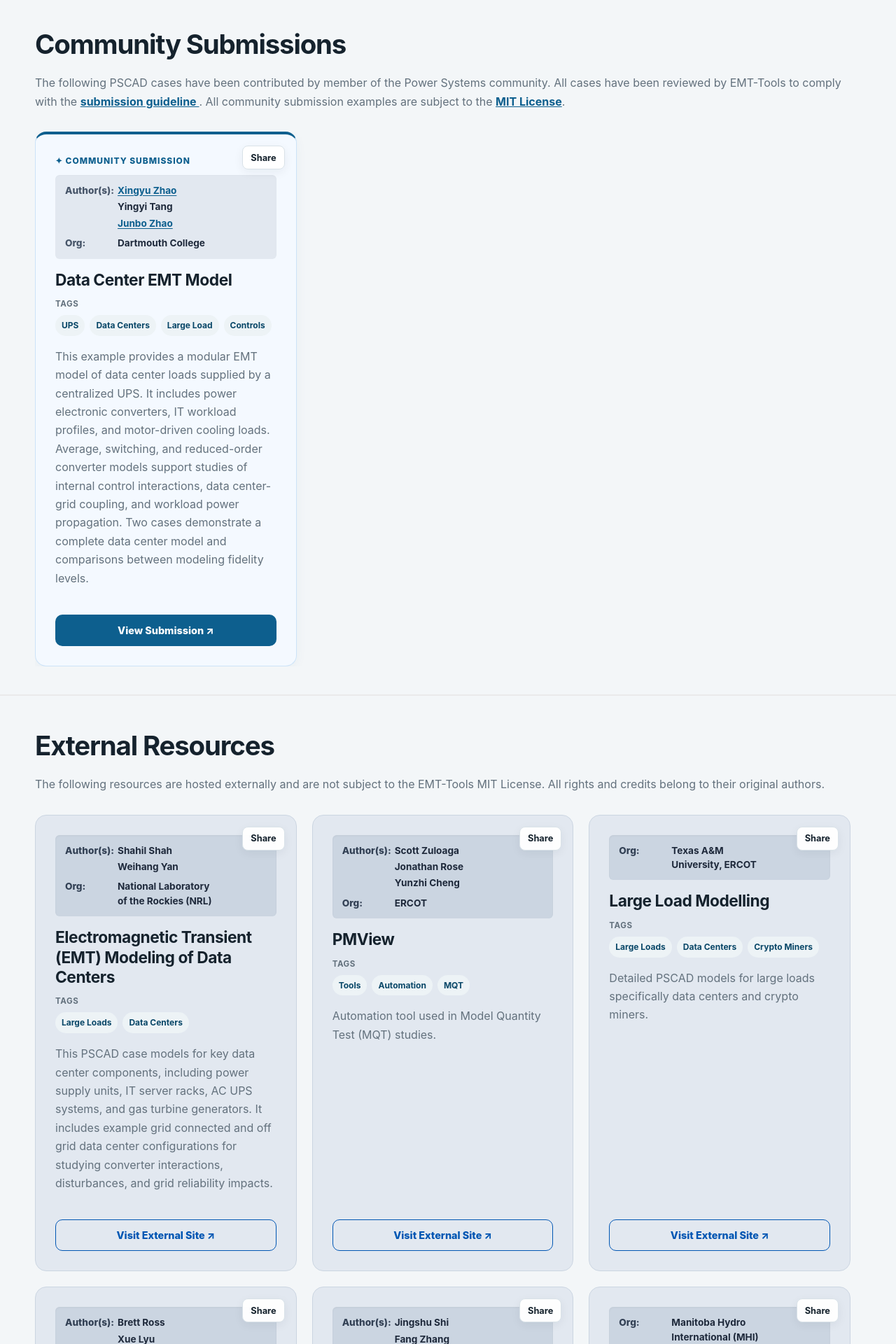
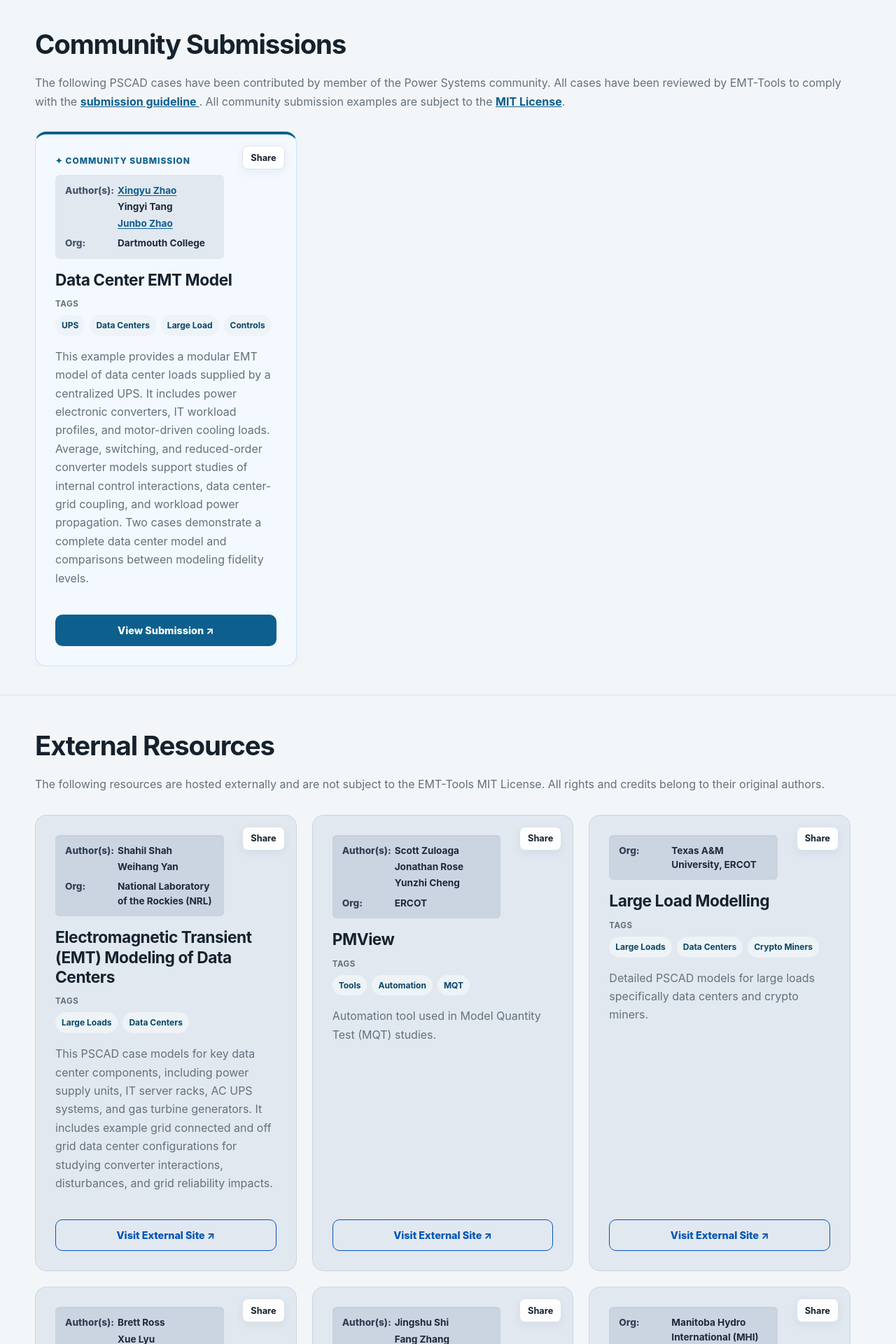
Before and after one commit to EMT-Tools/emt-tools.github.io, a Jekyll site: the page built from index.html, in a window 1280 px wide. Shown: the part 2442-4362 px from the top of the page at 70% size. Built offline with Jekyll 4.4.1, drawn with Linux system fonts in a browser that asks for light colours.

Commit message:
Update index.html

```diff
--- a/index.html
+++ b/index.html
@@ -64,7 +64,6 @@ layout: default
 <section class="examples" id="internal-section" style="padding-bottom: 20px;">
   <div class="container">
 
-    <!-- UPDATED INTERNAL HEADER WITH COMPACT CURATOR CARD -->
     <div class="section-heading" style="display: flex; flex-wrap: wrap; gap: 30px; justify-content: space-between; align-items: center; margin-bottom: 30px;">
       <div style="flex: 1 1 500px; max-width: 760px;">
         <h2 style="margin-bottom: 10px; font-size: clamp(1.9rem, 3vw, 2.6rem); letter-spacing: -0.03em;">PSCAD Collection</h2>
@@ -93,7 +92,6 @@ layout: default
           <div class="example-content">
             <div class="example-number">Example {{ forloop.index }}</div>
 
-            <!-- NEW INTERNAL AUTHOR BADGE -->
             <div style="background-color: #e2e8f0; padding: 4px 10px; font-size: 0.85em; color: #1e293b; border-radius: 4px; display: inline-block; margin-bottom: 12px; margin-top: 8px; font-weight: bold; max-width: calc(100% - 70px); line-height: 1.4;">
                 Author: <a href="{{ example.linkedin | default: 'https://www.linkedin.com/in/mathiaspielahn/' }}" target="_blank" rel="noopener noreferrer" style="color: #0d5f8e; text-decoration: underline; text-underline-offset: 2px;">{{ example.author | default: 'Mathias Pielahn' }}</a> <span style="margin: 0 6px; color: #94a3b8;">|</span>  Org: {{ example.organization | default: 'EMT-Tools' }}
             </div>
@@ -146,7 +144,7 @@ layout: default
                 ✦ Community Submission
               </div>
 
-              <div style="background-color: #e2e8f0; padding: 12px 85px 12px 14px; font-size: 0.85em; color: #1e293b; border-radius: 6px; margin-bottom: 16px; line-height: 1.5; box-shadow: inset 0 1px 3px rgba(0,0,0,0.02);">
+              <div style="background-color: #e2e8f0; padding: 12px 14px; margin-right: 75px; font-size: 0.85em; color: #1e293b; border-radius: 6px; margin-bottom: 16px; line-height: 1.5; box-shadow: inset 0 1px 3px rgba(0,0,0,0.02);">
 
                 {% if resource.author %}
                 <div style="display: flex; margin-bottom: 8px;">
@@ -225,7 +223,7 @@ layout: default
           <article class="searchable-example example-card" id="{{ resource.title | slugify }}" data-source="external" data-org="{{ resource.organization | escape }}" style="background-color: #e2e8f0; border: 1px solid #cbd5e1; box-shadow: none;" data-search="{{ resource.tags | join: ' ' | downcase }} {{ resource.title | downcase }} {{ resource.author | downcase }} {{ resource.organization | downcase }}">
             <button aria-label="Share this PSCAD resource" class="share-button-top share-button" type="button">Share</button>
             <div class="example-content">
-              <div style="background-color: #cbd5e1; padding: 12px 85px 12px 14px; font-size: 0.85em; color: #1e293b; border-radius: 6px; margin-bottom: 16px; line-height: 1.5; box-shadow: inset 0 1px 3px rgba(0,0,0,0.05);">
+              <div style="background-color: #cbd5e1; padding: 12px 14px; margin-right: 75px; font-size: 0.85em; color: #1e293b; border-radius: 6px; margin-bottom: 16px; line-height: 1.5; box-shadow: inset 0 1px 3px rgba(0,0,0,0.05);">
 
                 {% if resource.author %}
                 <div style="display: flex; margin-bottom: 8px;">
```
